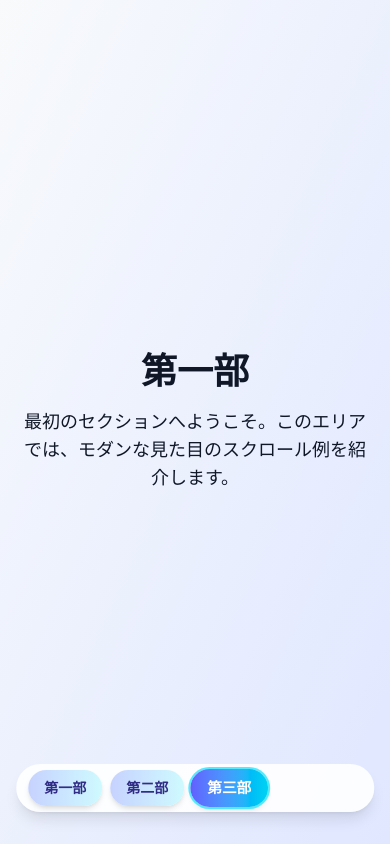
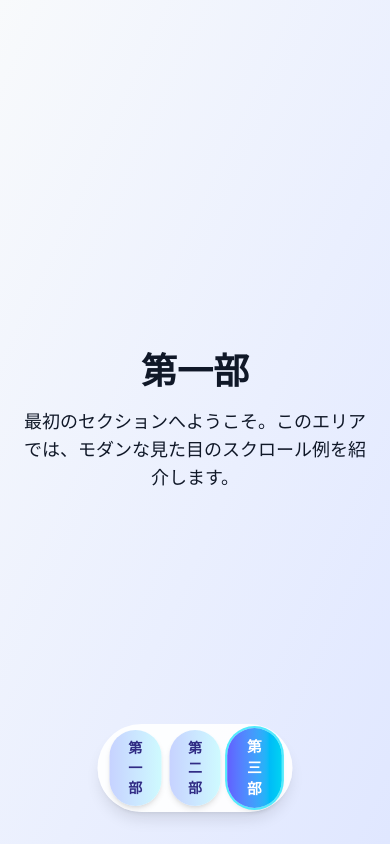
Before and after one commit to oharu121/react-demo, a Next.js app: page /scroll-example in a window 390 px wide. Built offline with nearby package versions, Linux system fonts and the light colour scheme.

Commit message:
adjust scroll example on small screen

```diff
--- a/components/ScrollExample.tsx
+++ b/components/ScrollExample.tsx
@@ -69,7 +69,7 @@ export default function ScrollExample() {
     <>
       {/* Floating bar: responsive position */}
       <div
-        className="fixed left-1/2 z-50 flex -translate-x-1/2 gap-2 md:gap-4 rounded-full bg-white/90 shadow-lg px-3 md:px-6 py-1.5 md:py-2 transition-all duration-300 floating-bar w-11/12 max-w-md md:w-auto"
+        className="fixed left-1/2 z-50 flex -translate-x-1/2 gap-2 md:gap-4 rounded-full bg-white/90 shadow-lg px-3 md:px-6 py-1.5 md:py-2 transition-all duration-300 floating-bar"
         style={{
           top: typeof window !== "undefined" && window.innerWidth > 768 ? 32 : undefined,
           bottom: typeof window !== "undefined" && window.innerWidth <= 768 ? 32 : undefined
```
